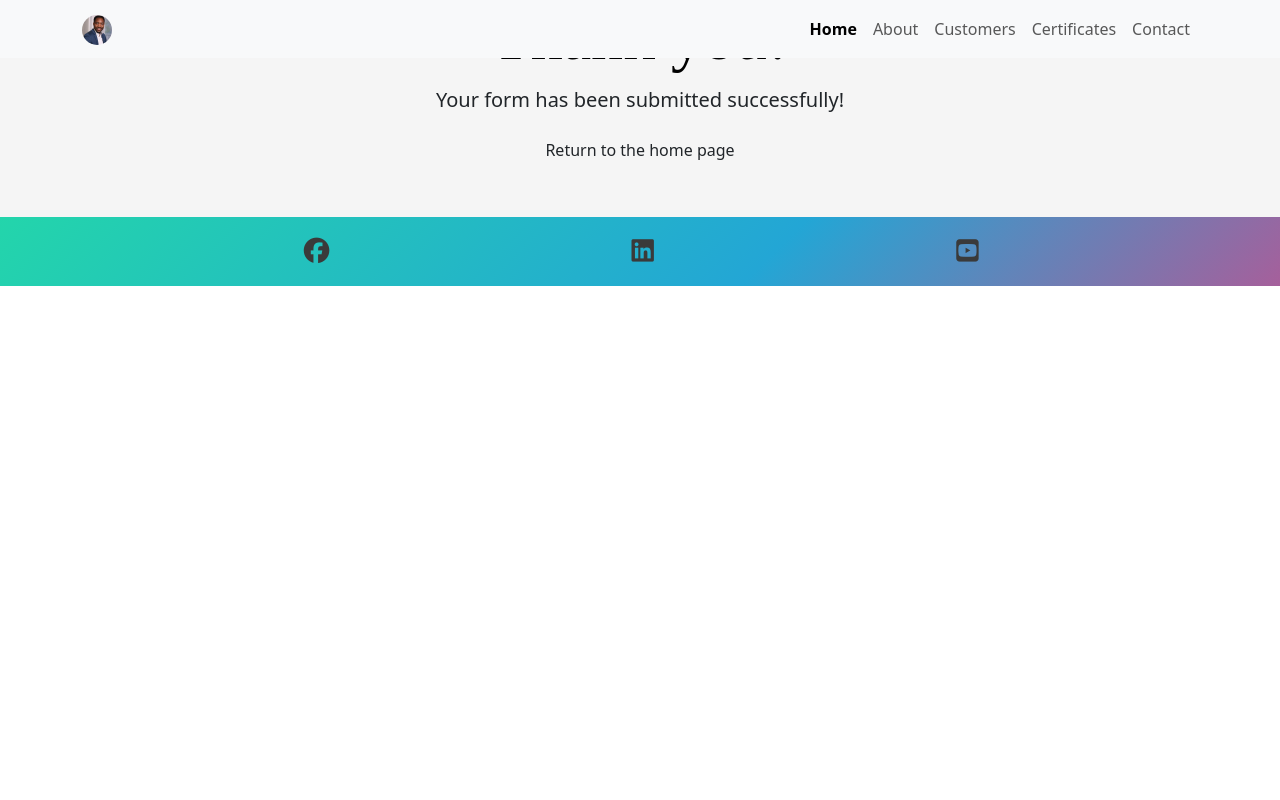
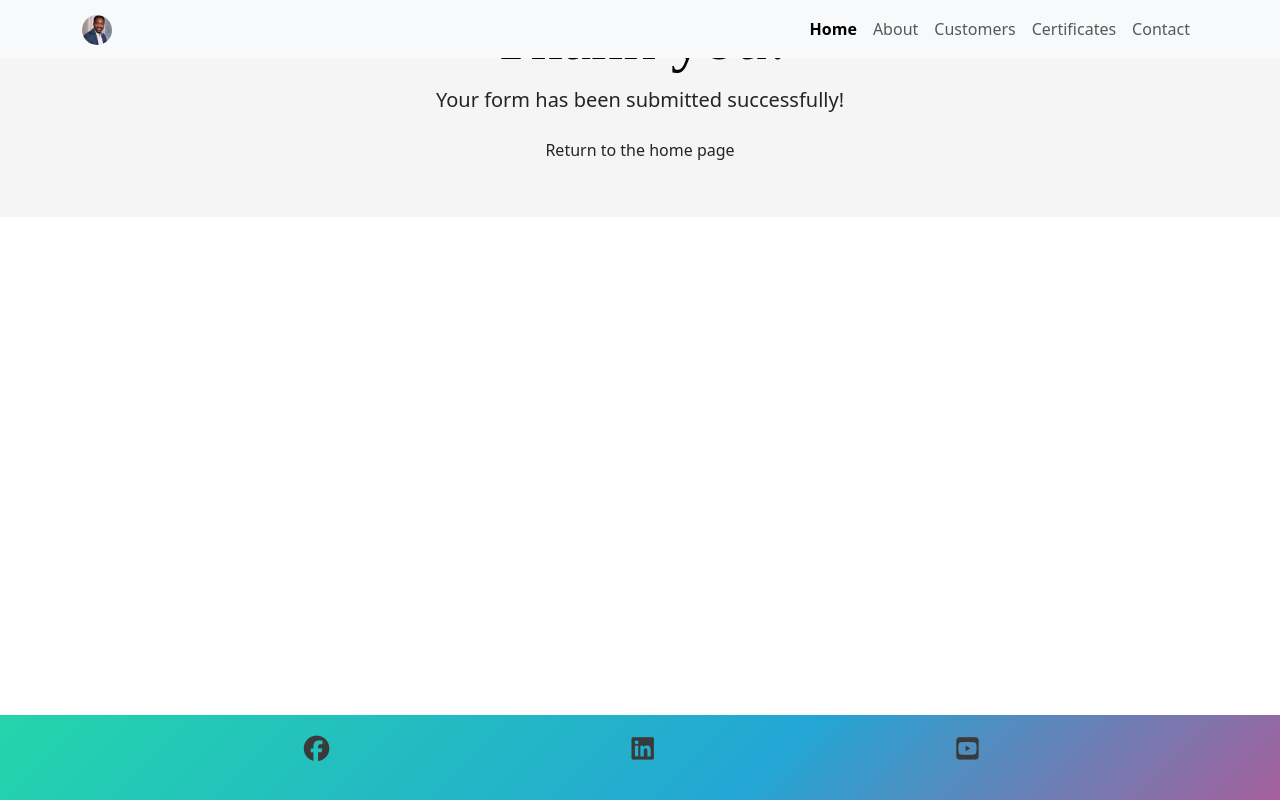
Before and after one commit to Vinsengi/PP1-HTML-CSS, a plain HTML site: page success.html in a window 1280 px wide. Drawn offline with nearby package versions, Linux system fonts and the light colour scheme.

```diff
--- a/success.html
+++ b/success.html
@@ -75,7 +75,7 @@
 
 
 
-        <footer id="footer" class="gradient-background">
+        <footer id="footer" class="gradient-background fixed-bottom">
             <ul id="social-networks">
                 <li><a href="https://www.facebook.com/vital.nsengiyumva" target="_blank" rel="noopener" aria-label="Visit my old Facebook page
             (opens in a new tab)"><i class="fa-brands fa-facebook"></i> </a></li>
```
Also changed, not shown: index.html (+1 -1 lines).
